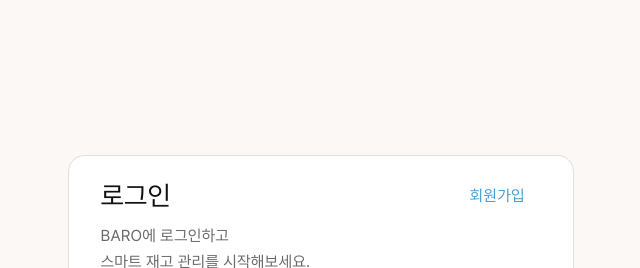
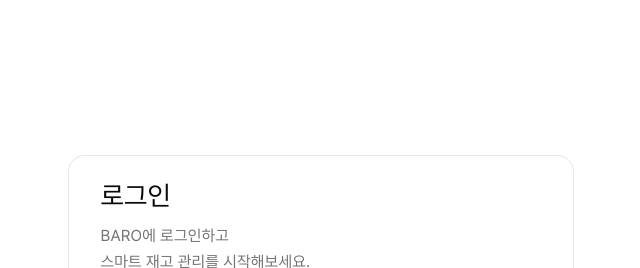
Before and after one commit to from-knu-import-potato/baro-frontend, a React (Vite) app: page /login in a window 1280 px wide. Shown: the top 268 px of the page, without its empty margins (319-959 px from the left). Built offline with nearby package versions, Linux system fonts and the light colour scheme.

Commit message:
♻️ (#21) refactor: 로그인 페이지에서 회원가입 연결 삭제

```diff
--- a/src/pages/LoginPage.tsx
+++ b/src/pages/LoginPage.tsx
@@ -1,11 +1,8 @@
 import { BadgeAlert } from 'lucide-react';
-import { useNavigate } from 'react-router-dom';
 
-import { routePaths } from '@/app/routes/routePaths';
 import { Button } from '@/shadcn/ui/button';
 import {
   Card,
-  CardAction,
   CardContent,
   CardDescription,
   CardFooter,
@@ -16,36 +13,20 @@ import { Input } from '@/shadcn/ui/input';
 import { Label } from '@/shadcn/ui/label';
 
 const LoginPage = () => {
-  const navigate = useNavigate();
-
-  const handleSignupClick = () => {
-    navigate(routePaths.signup);
-  };
-
   return (
-    <div className="flex min-h-screen items-center justify-center bg-baro-ivory/30 px-4">
+    <div className="flex min-h-screen items-center justify-center px-4">
       <Card className="w-full max-w-md px-3 py-5">
         <CardHeader>
           <div className="flex items-start justify-between">
             <div>
-              <CardTitle className="text-2xl font-black text-baro-black">로그인</CardTitle>
+              <CardTitle className="text-2xl font-black">로그인</CardTitle>
 
-              <CardDescription className="mt-2 text-sm leading-relaxed text-baro-black-muted">
+              <CardDescription className="mt-2 text-sm leading-relaxed">
                 BARO에 로그인하고
                 <br />
                 스마트 재고 관리를 시작해보세요.
               </CardDescription>
             </div>
-
-            <CardAction>
-              <Button
-                variant="link"
-                onClick={handleSignupClick}
-                className="text-sm text-baro-blue font-semibold"
-              >
-                회원가입
-              </Button>
-            </CardAction>
           </div>
         </CardHeader>
 
@@ -53,7 +34,7 @@ const LoginPage = () => {
           <form>
             <div className="flex flex-col gap-4">
               <div className="grid gap-1">
-                <Label htmlFor="email" className="text-sm font-semibold text-baro-black">
+                <Label htmlFor="email" className="text-sm font-semibold">
                   이메일
                 </Label>
 
@@ -68,7 +49,7 @@ const LoginPage = () => {
 
               <div className="grid gap-1">
                 <div className="flex items-center justify-between">
-                  <Label htmlFor="password" className="text-sm font-semibold text-baro-black">
+                  <Label htmlFor="password" className="text-sm font-semibold ">
                     비밀번호
                   </Label>
 
@@ -89,7 +70,9 @@ const LoginPage = () => {
         </CardContent>
 
         <CardFooter className="flex flex-col gap-2 pt-4">
-          <Button className="h-11 w-full bg-baro-blue hover:bg-baro-blue/90">로그인</Button>
+          <Button className="h-11 w-full bg-baro-blue hover:bg-baro-blue/90 text-white">
+            로그인
+          </Button>
           <Button
             variant="outline"
             className="h-11 w-full border-baro-ivory-dark hover:cursor-not-allowed text-gray-600"
```
